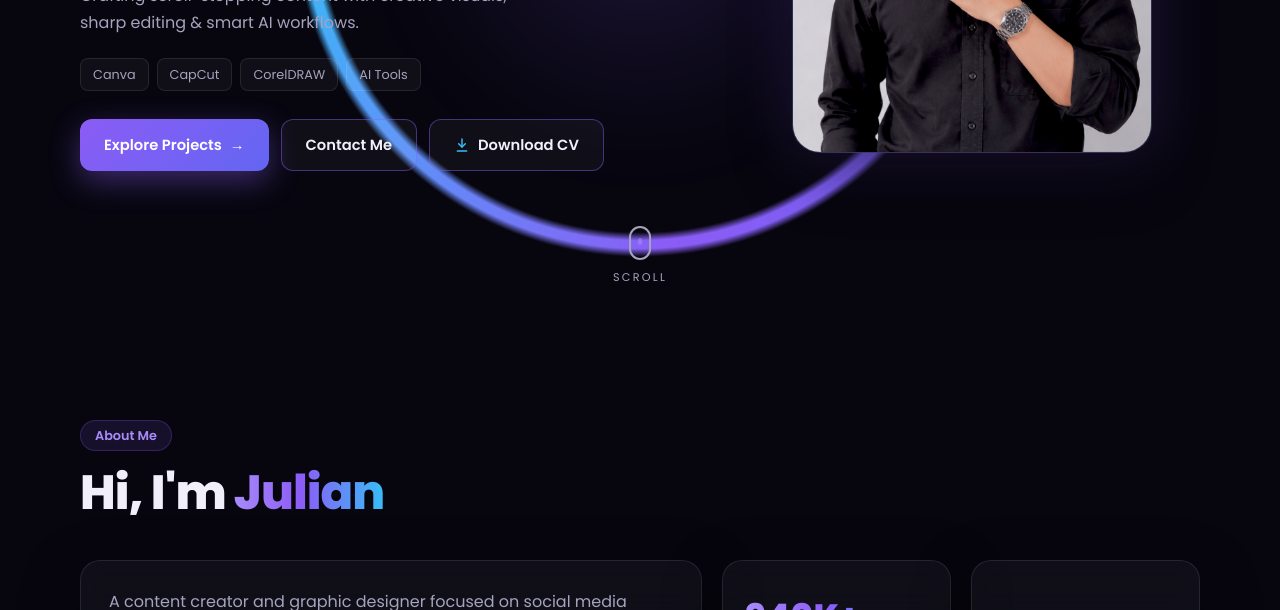
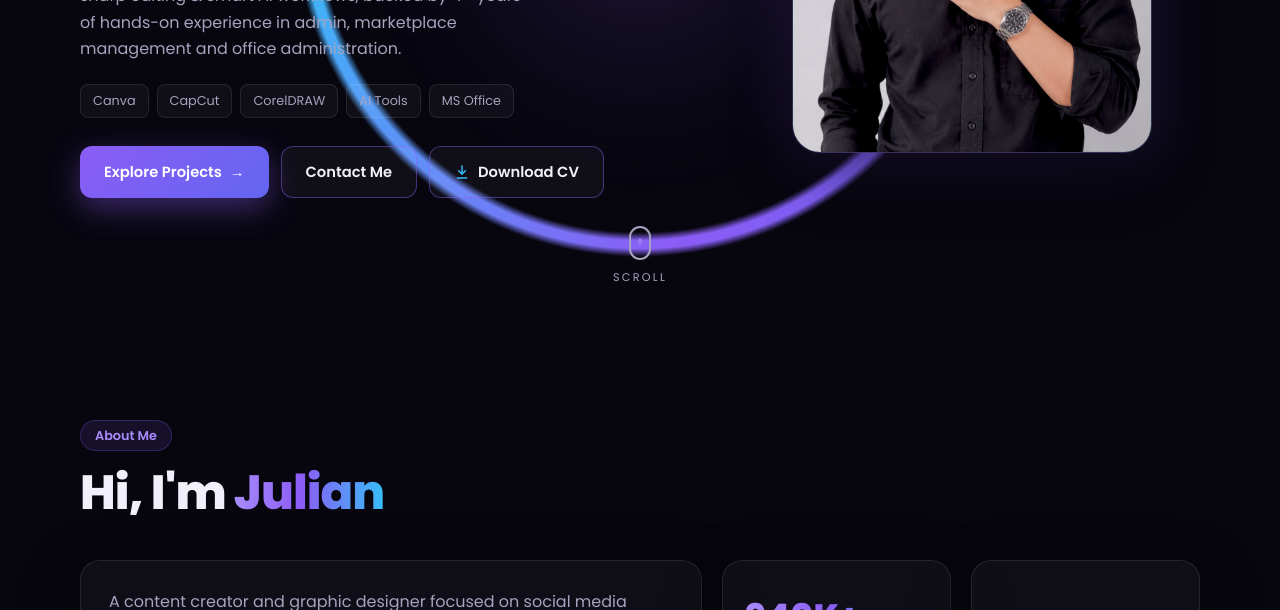
Before and after one commit to julian-tyo/julian-tyo.github.io, a plain HTML site: page index.html in a window 1280 px wide. Shown: the part 490-1100 px from the top of the page. Drawn offline with Linux system fonts and the light colour scheme; no server answers.

Commit message:
Add admin roles and experience to hero section
Co-Authored-By: Claude Opus 5.5 <noreply@anthropic.com>

```diff
--- a/index.html
+++ b/index.html
@@ -39,9 +39,9 @@
       <h1>Prizhal Tri<br><span class="grad">Juliantyo</span></h1>
       <div class="line"></div>
       <p class="typing"><span id="typed"></span><span class="caret">|</span></p>
-      <p class="tagline">Crafting scroll-stopping content with creative visuals, sharp editing & smart AI workflows.</p>
+      <p class="tagline">Crafting scroll-stopping content with creative visuals, sharp editing & smart AI workflows, backed by 4+ years of hands-on experience in admin, marketplace management and office administration.</p>
       <div class="chips">
-        <span class="chip">Canva</span><span class="chip">CapCut</span><span class="chip">CorelDRAW</span><span class="chip">AI Tools</span>
+        <span class="chip">Canva</span><span class="chip">CapCut</span><span class="chip">CorelDRAW</span><span class="chip">AI Tools</span><span class="chip">MS Office</span>
       </div>
       <div class="cta">
         <a href="#projects" class="btn primary">Explore Projects <span>→</span></a>
--- a/script.js
+++ b/script.js
@@ -47,6 +47,8 @@ const roles = [
   "Video Editor",
   "AI Content Creator",
   "Marketplace Specialist",
+  "Admin & Marketplace Staff",
+  "Administrative Staff",
 ];
 const typed = document.getElementById("typed");
 let r = 0, c = 0, deleting = false;
```
